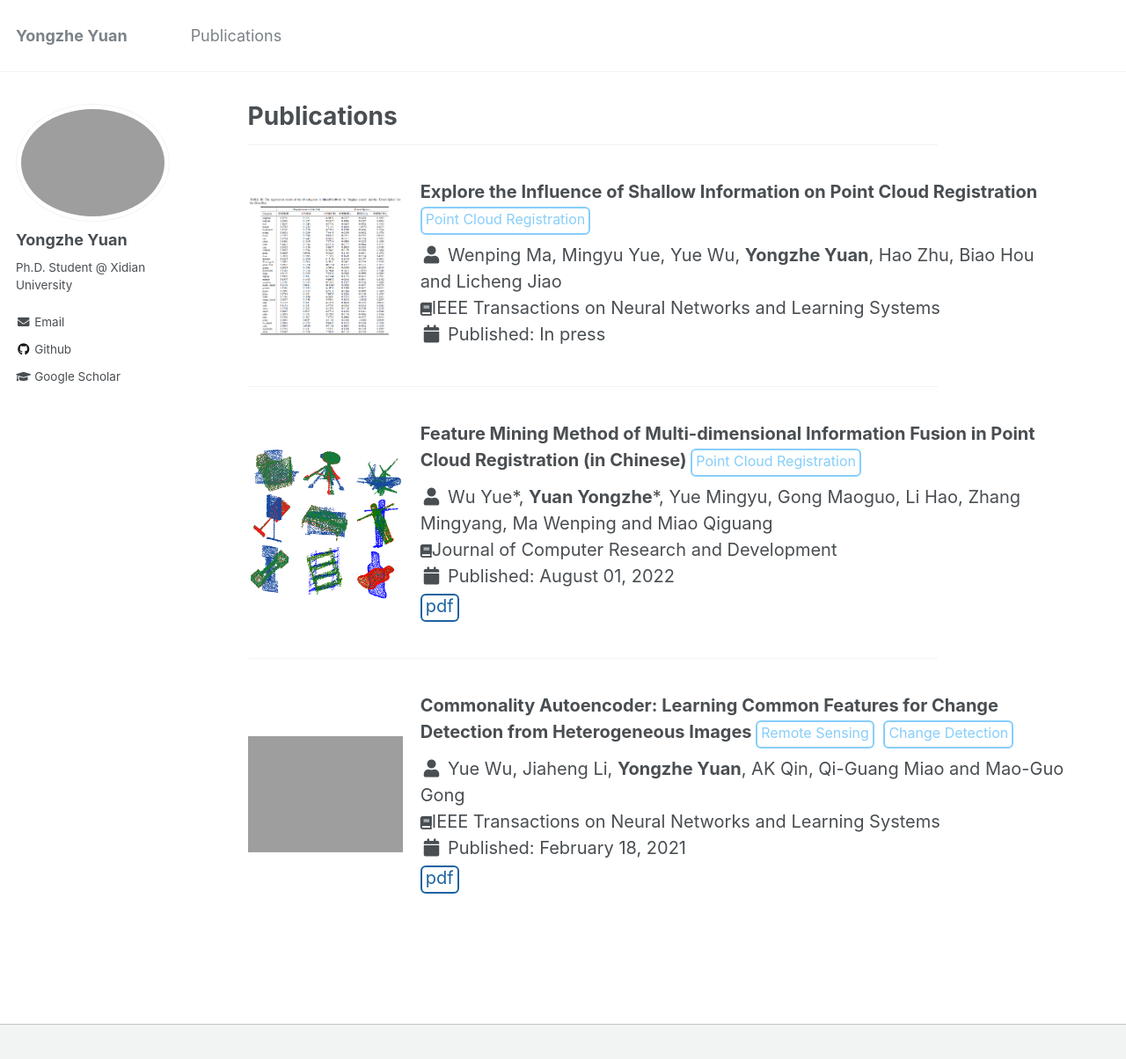
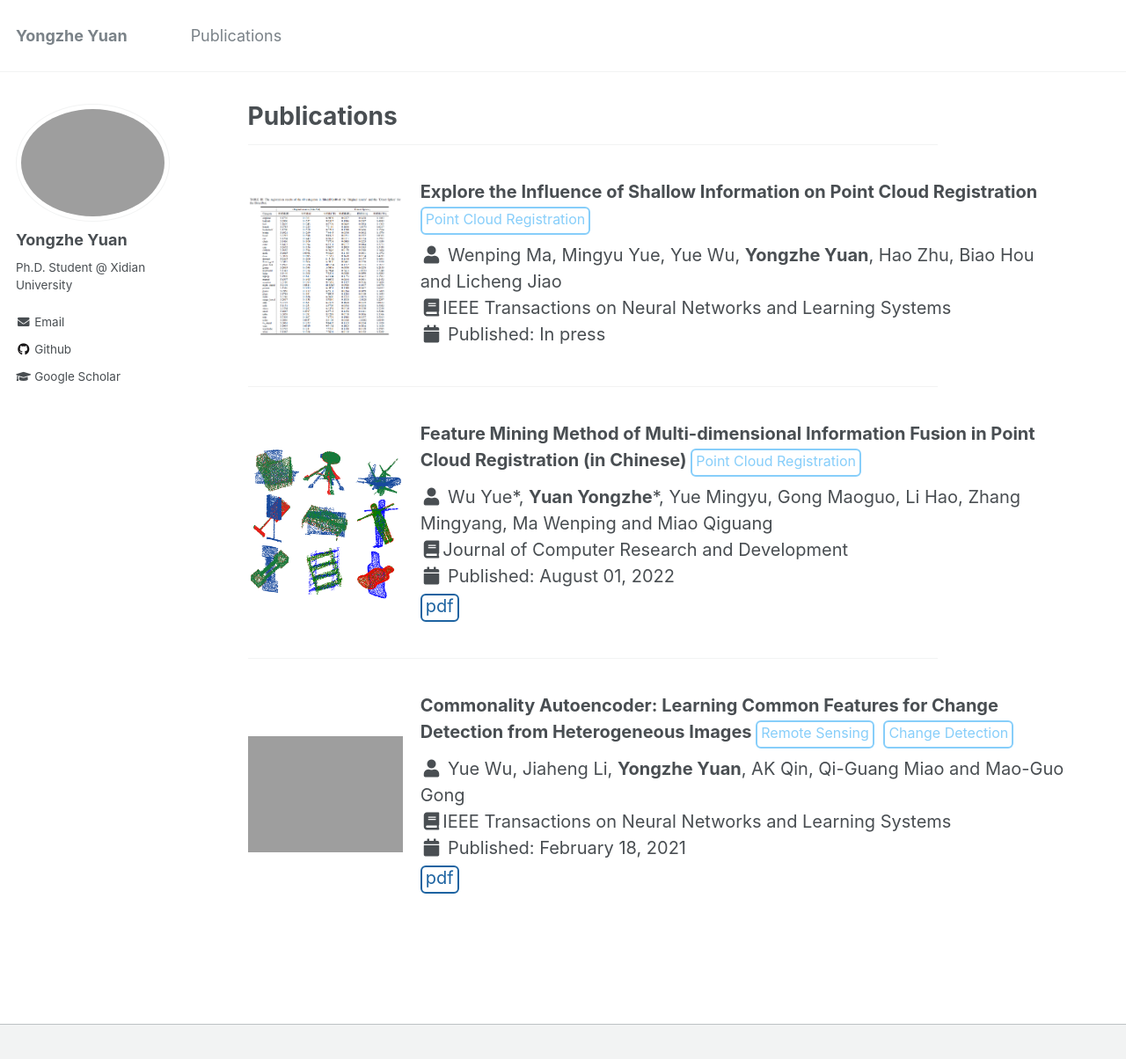
Before and after one commit to YYZMARS/YYZMARS.github.io, a Jekyll site: the page built from _pages/publications.md, in a window 1280 px wide and 1237 px high. Shown: the top 1204 px of the window at 88% size. Built offline with Jekyll 4.4.1, drawn with Linux system fonts in a browser that asks for light colours.

Commit message:
Update archive-single-pub.html

```diff
--- a/_includes/archive-single-pub.html
+++ b/_includes/archive-single-pub.html
@@ -42,7 +42,7 @@
 
           <br>
             <i class="fas fa-fw fa-user" aria-hidden="true"></i> {{ post.author }}<br>
-            <i class="fas fa-book fa-xs" aria-hidden="true"></i>{{ post.venue }}<br>
+            <i class="fas fa-fw fa-book" aria-hidden="true"></i>{{ post.venue }}<br>
 
             <i class="fas fa-fw fa-calendar" aria-hidden="true"></i>
             Published: {{ post.dd }}<br>
```
